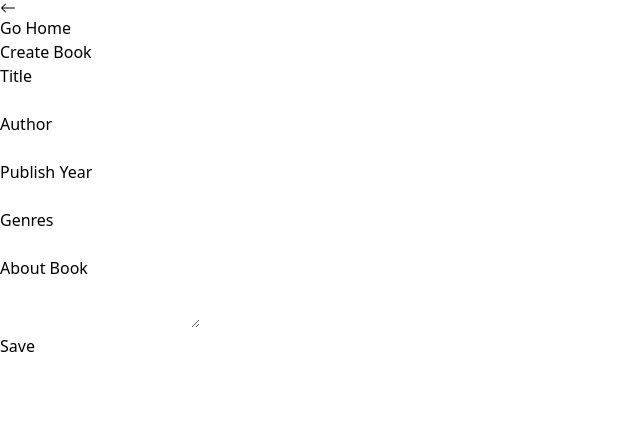
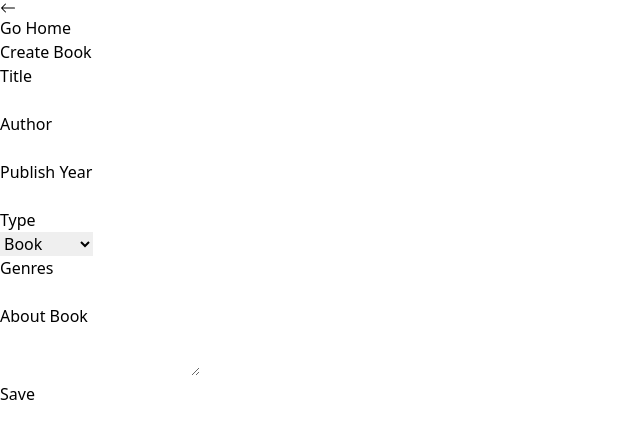
Before and after one commit to aseeljaferz/MERN-Book-Library-Application, a React (Vite) app in the folder client/: page /books/create in a window 1280 px wide. Shown: the top 438 px of the page, without its empty margins (0-640 px from the left). Built offline with nearby package versions, Linux system fonts and the light colour scheme.

Commit message:
dropdown added

```diff
--- a/client/src/pages/CreateBook.jsx
+++ b/client/src/pages/CreateBook.jsx
@@ -6,7 +6,7 @@ import { useNavigate } from 'react-router-dom';
 import { useSnackbar } from 'notistack';
 
 const CreateBook = () => {
-  // const [type, setType] = useState('book');
+  const [type, setType] = useState('book');
   const [title, setTitle] = useState('');
   const [author, setAuthor] = useState('');
   const [publishYear, setPublishYear] = useState('');
@@ -28,10 +28,10 @@ const CreateBook = () => {
       enqueueSnackbar('Publish Year is missing', { variant: 'error' });
       return;
     }
-    // if (!type) {
-    //   enqueueSnackbar('Please provide the Type', { variant: 'error' });
-    //   return;
-    // }
+    if (!type) {
+      enqueueSnackbar('Please provide the Type', { variant: 'error' });
+      return;
+    }
     if (!geners) {
       enqueueSnackbar('Genres is missing', { variant: 'error' });
       return;
@@ -40,7 +40,7 @@ const CreateBook = () => {
       enqueueSnackbar('About Book is missing', { variant: 'error' });
       return;
     }
-    const data = { title, author, publishYear, geners, aboutBook};
+    const data = { title, author, publishYear, geners, aboutBook, type};
     try {
       const res = await axios.post(
         `https://mern-book-library-application.onrender.com/books`,
@@ -89,7 +89,7 @@ const CreateBook = () => {
             className="border-2 border-grey-500 px-4 py-2 w-full"
           />
         </div>
-        {/* <div className="my-4">
+        <div className="my-4">
           <div className="text-xl mr-4 text-grey-500">Type</div>
           <select
             value={type}
@@ -99,7 +99,7 @@ const CreateBook = () => {
             <option value="book">Book</option>
             <option value="magazine">Magazine</option>
           </select>
-        </div> */}
+        </div>
         <div className="my-4">
           <div className="text-xl mr-4 text-grey-500">Genres</div>
           <input
```
